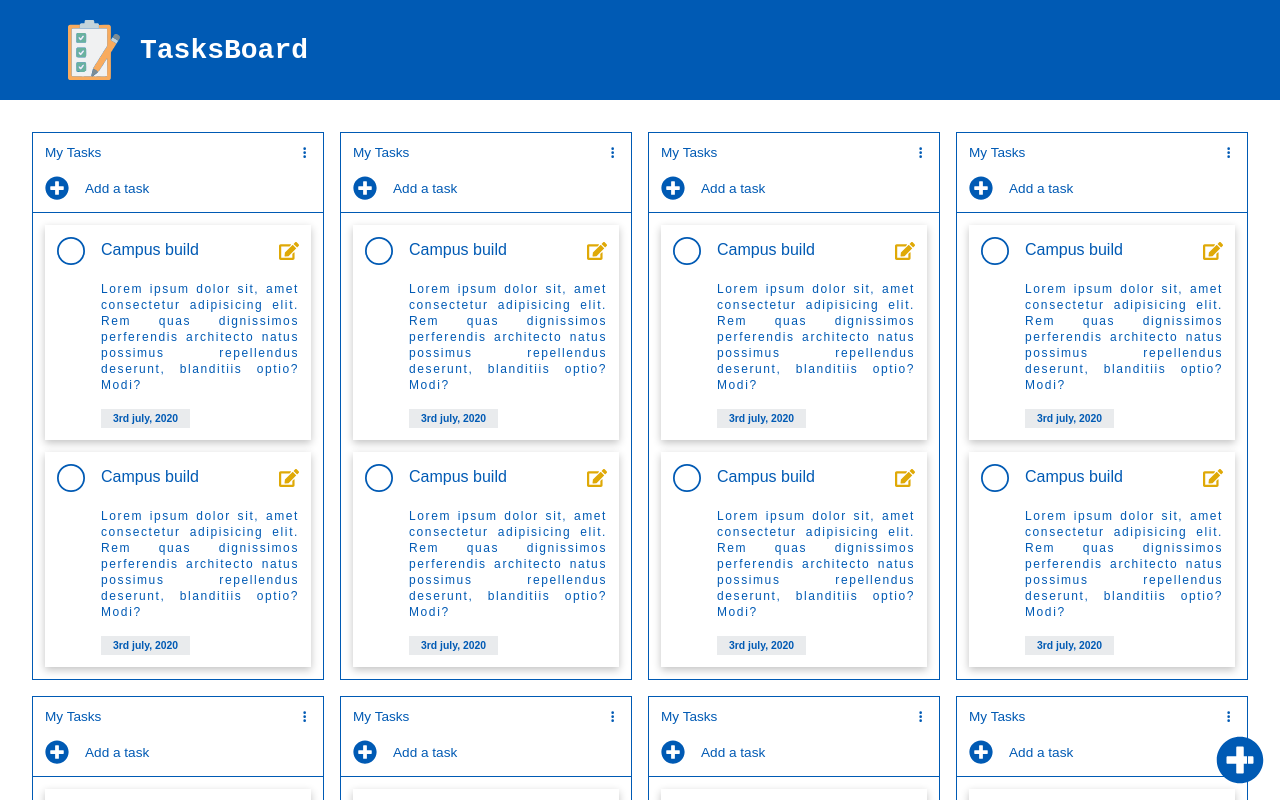
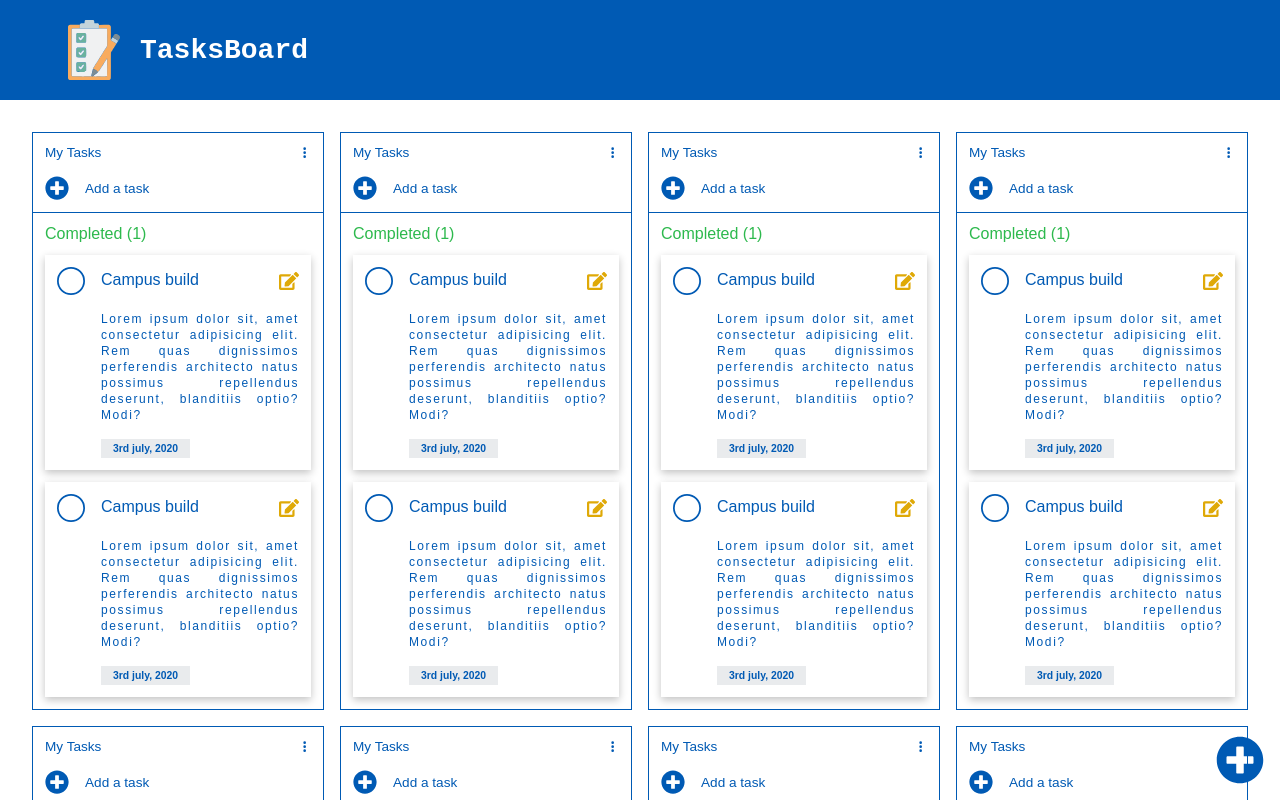
Before and after one commit to This-Is-Prince/taskboard, a Next.js app: page / in a window 1280 px wide. Shown: the top 800 px of the page. Built offline with nearby package versions, Linux system fonts and the light colour scheme; no server answers.

Commit message:
task info bug fixed

```diff
--- a/components/task/Task.tsx
+++ b/components/task/Task.tsx
@@ -4,6 +4,11 @@ import { FaEdit } from "react-icons/fa";
 import { MdDeleteForever } from "react-icons/md";
 const Task = () => {
   const [isChecked, setIsChecked] = useState(false);
+  const [date, setDate] = useState(`3rd july, 2020`);
+  const [desc, setDesc] =
+    useState(`Lorem ipsum dolor sit, amet consectetur adipisicing elit. Rem quas
+          dignissimos perferendis architecto natus possimus repellendus
+          deserunt, blanditiis optio? Modi?`);
 
   return (
     <article className="task">
@@ -29,14 +34,14 @@ const Task = () => {
           </button>
         )}
       </div>
-      <div className="task-info">
-        <p className="task-desc">
-          Lorem ipsum dolor sit, amet consectetur adipisicing elit. Rem quas
-          dignissimos perferendis architecto natus possimus repellendus
-          deserunt, blanditiis optio? Modi?
-        </p>
-        <span className="task-date">3rd july, 2020</span>
-      </div>
+      {desc === "" && date === "" ? (
+        ""
+      ) : (
+        <div className="task-info">
+          {desc !== "" && <p className="task-desc">{desc}</p>}
+          {date !== "" && <span className="task-date">{date}</span>}
+        </div>
+      )}
     </article>
   );
 };
--- a/components/task/Tasks.tsx
+++ b/components/task/Tasks.tsx
@@ -7,6 +7,7 @@ const Tasks = () => {
     <section className="tasks">
       <TasksHeader />
       <div className="all-task-wrapper">
+        <p className="complete">Completed (1)</p>
         <Task />
         <Task />
       </div>
--- a/styles/globals.css
+++ b/styles/globals.css
@@ -219,7 +219,7 @@ TASK LISTS CSS START
   padding: 0.25rem 0.75rem;
   background-color: rgb(233, 235, 237);
 }
-.task .complete {
+.complete {
   color: hsl(134, 61%, 45%);
 }
 /* TASK CSS END */
```
